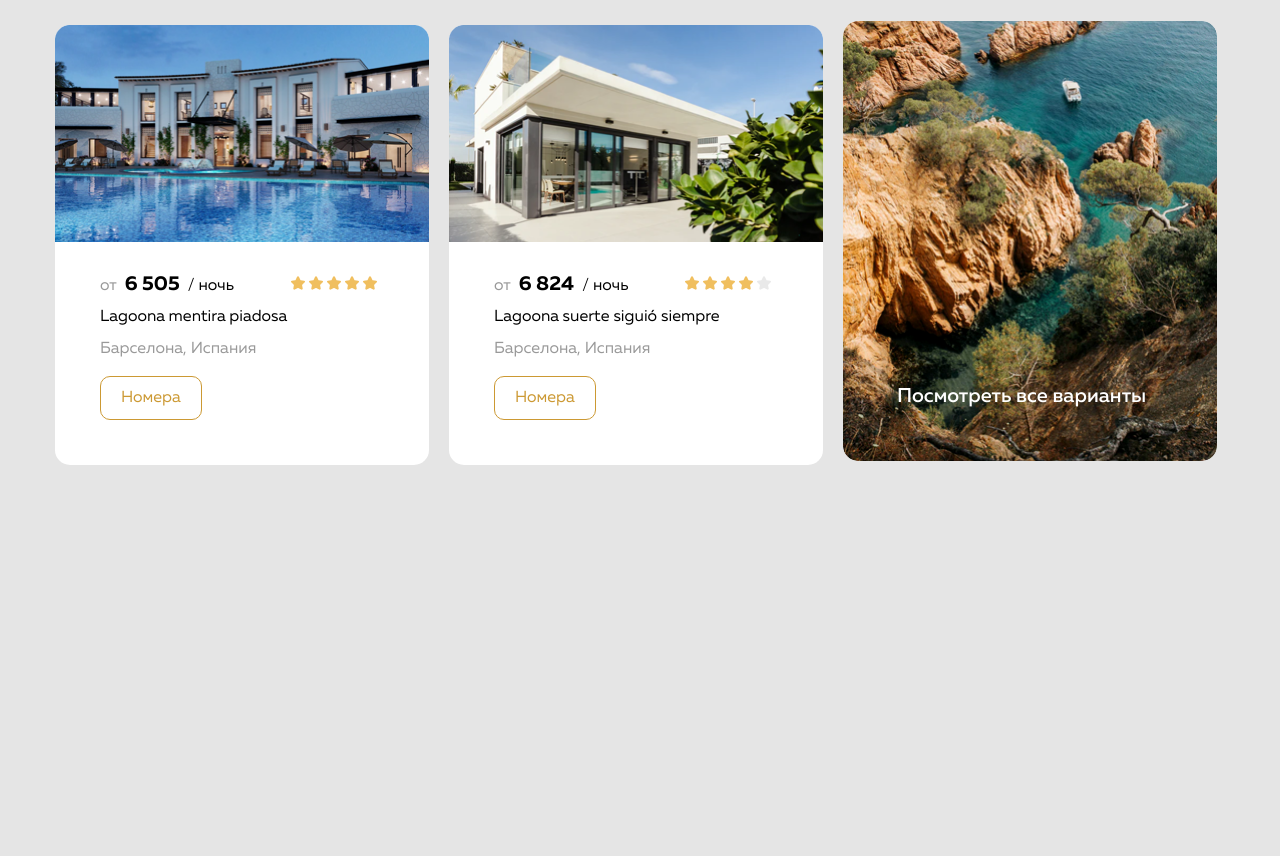
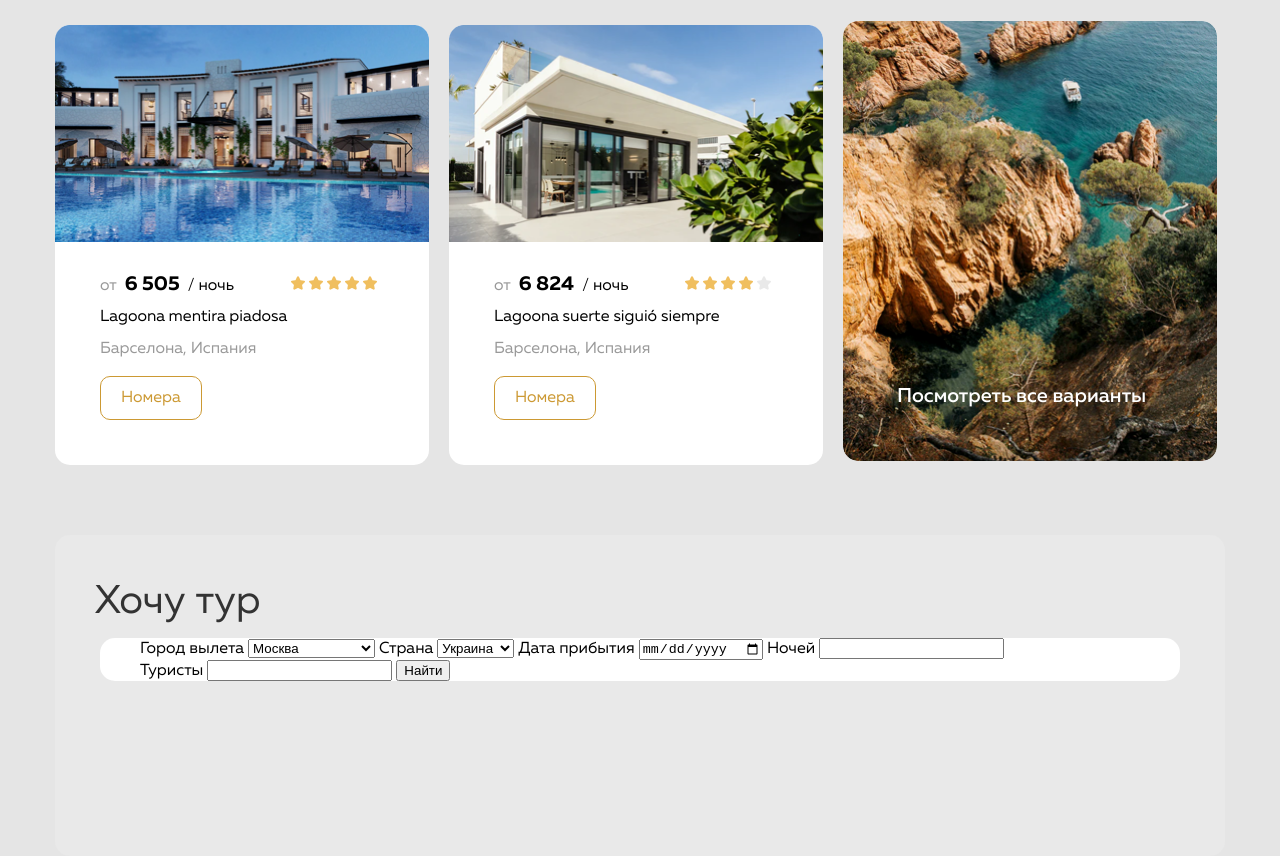
Before and after one commit to dshohov/FRONTEND_HOTEL, a plain HTML site: page index.html in a window 1280 px wide. Shown: the part 3745-4601 px from the top of the page. Before the commit the page ends 4250 px from the top, so only its background shows below. Drawn offline with Linux system fonts and the light colour scheme.

Commit message:
4 commit

```diff
--- a/css/style.css
+++ b/css/style.css
@@ -479,3 +479,23 @@ color: #000000;
     color: #FFFFFF;
 
 }
+.want_tour{
+    margin-top: 46px;
+
+    padding-top: 20px;
+    padding-bottom: 45px;
+    padding-right: 45px;
+    height: 256px;
+
+    background: #E9E9E9;
+    border-radius: 15px;
+}
+.want_tour form{
+    background: #FFFFFF;
+    border-radius: 15px;
+
+    margin-left: 45px;
+}
+.want_tour li{
+    display: inline-block;
+}
--- a/index.html
+++ b/index.html
@@ -306,6 +306,48 @@
                 </li>
             </ul>
         </div>
+        <div class="want_tour">
+            <h1>Хочу тур</h1>
+            <form action="https://jsonplaceholder.typicode.com/posts">
+                <ul>
+                    <li>
+                        <label for="city">Город вылета</label>
+                        <select name="city" id="">
+                            <option value="Moskow">Москва</option>
+                            <option value="SPB">Санкт-Петербург</option>
+                            <option value="Rostov">Ростов-на-дону</option>
+                            <option value="Ufa">Уфа</option>
+                            <option value="Simferopol">Симферополь</option>
+                        </select>
+                    </li>
+                    <li>
+                        <label for="country">Страна</label>
+                        <select name="country" id="">
+                            <option value="Ukranian">Украина</option>
+                            <option value="Spain">Испания</option>
+                            <option value="France">Франция</option>
+                            <option value="Italy">Италия</option>
+                            <option value="USA">США</option>
+                        </select>
+                    </li>
+                    <li>
+                        <label for="date">Дата прибытия</label>
+                        <input type="date" id="date" name="date"/>
+                    </li>
+                    <li>
+                        <label for="night">Ночей</label>
+                        <input type="number" min="1" name="night"  list="numbList">
+                    </li>
+                    <li>
+                        <label for="turist">Туристы</label>
+                        <input type="number" min="1" name="turist"  list="numbList">
+                    </li>
+                    <li>
+                        <input type="submit" value="Найти" formaction="https://jsonplaceholder.typicode.com/posts" formmethod="post">
+                    </li>
+                </ul>
+            </form>
+        </div>
     </div>
 </body>
 </html>
```
